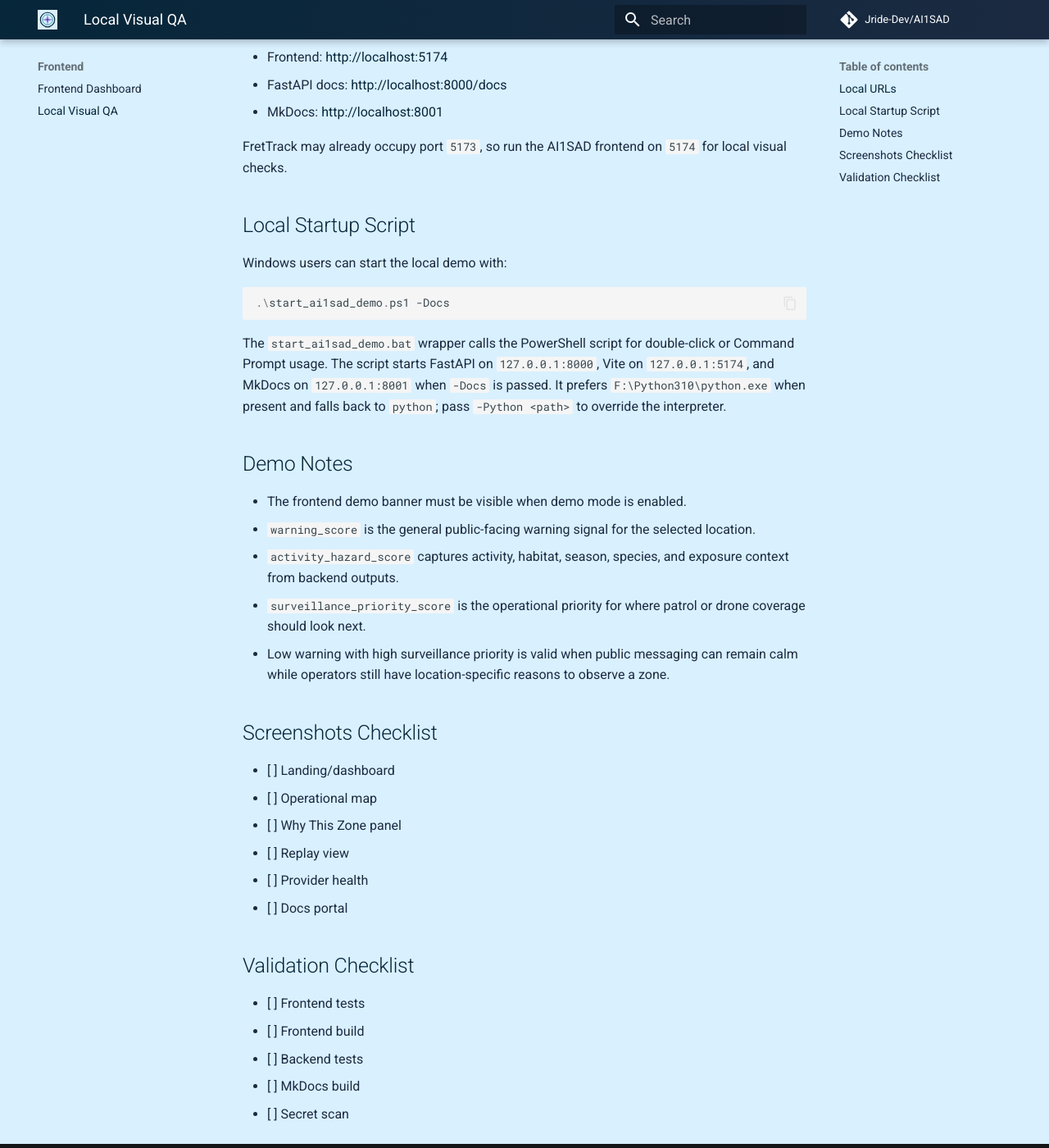
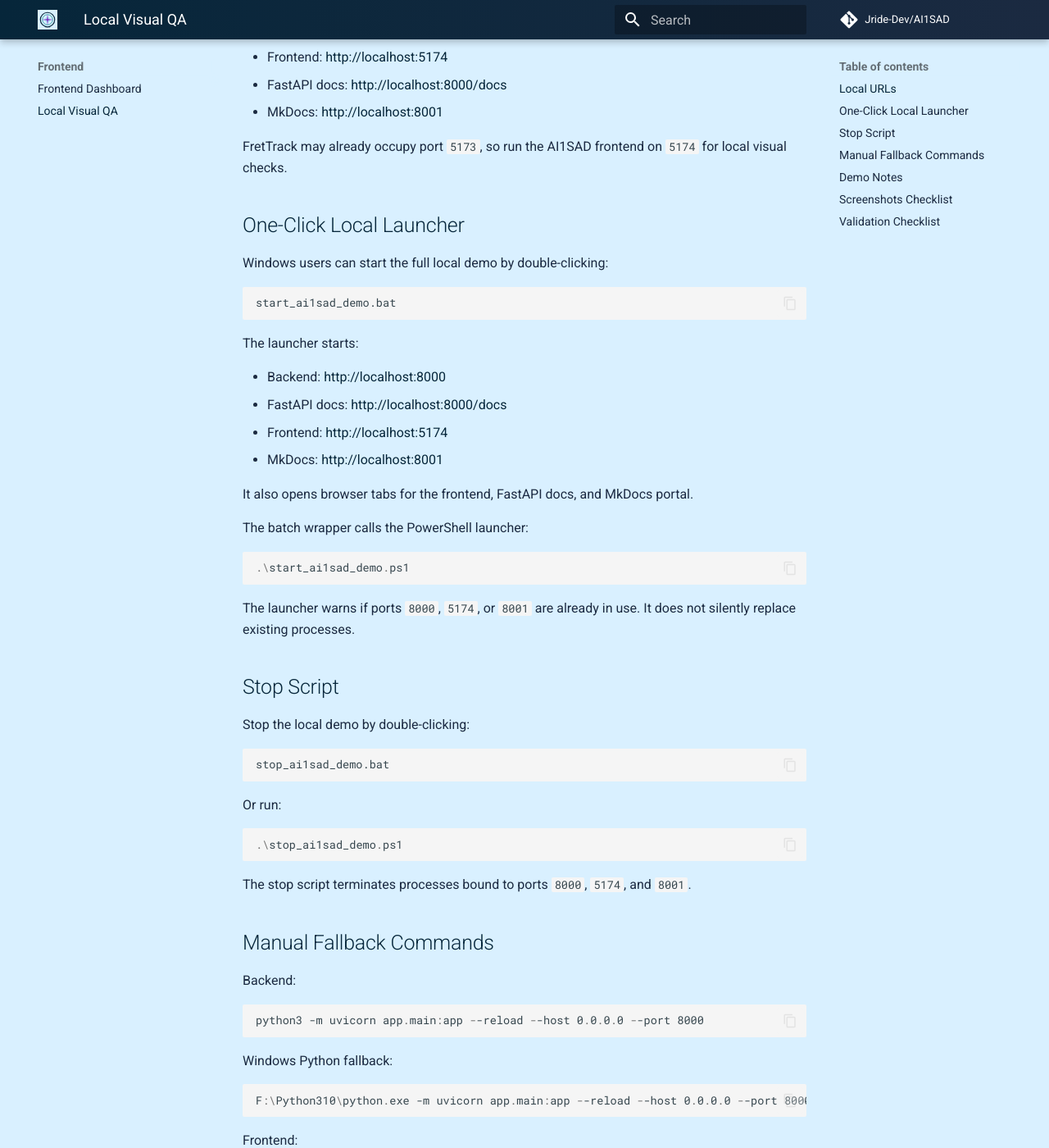
Before and after one commit to Jride-Dev/AI1SAD, an MkDocs documentation site: the page built from docs/LOCAL_VISUAL_QA.md, in a window 1280 px wide and 1400 px high, scrolled down 287 px. Shown: the whole window at 82% size. Built offline with MkDocs 1.6.1 and Material for MkDocs 9.7.7, drawn with Linux system fonts in a browser that asks for light colours; comment, search, counter and statistics services are not loaded; some of the changed text lies outside the part shown.

Commit message:
Add one-click local demo launcher

````diff
--- a/docs/LOCAL_VISUAL_QA.md
+++ b/docs/LOCAL_VISUAL_QA.md
@@ -10,15 +10,73 @@
 
 FretTrack may already occupy port `5173`, so run the AI1SAD frontend on `5174` for local visual checks.
 
-## Local Startup Script
+## One-Click Local Launcher
 
-Windows users can start the local demo with:
+Windows users can start the full local demo by double-clicking:
+
+```text
+start_ai1sad_demo.bat
+```
+
+The launcher starts:
+
+- Backend: <http://localhost:8000>
+- FastAPI docs: <http://localhost:8000/docs>
+- Frontend: <http://localhost:5174>
+- MkDocs: <http://localhost:8001>
+
+It also opens browser tabs for the frontend, FastAPI docs, and MkDocs portal.
+
+The batch wrapper calls the PowerShell launcher:
 
 ```powershell
-.\start_ai1sad_demo.ps1 -Docs
+.\start_ai1sad_demo.ps1
 ```
 
-The `start_ai1sad_demo.bat` wrapper calls the PowerShell script for double-click or Command Prompt usage. The script starts FastAPI on `127.0.0.1:8000`, Vite on `127.0.0.1:5174`, and MkDocs on `127.0.0.1:8001` when `-Docs` is passed. It prefers `F:\Python310\python.exe` when present and falls back to `python`; pass `-Python <path>` to override the interpreter.
+The launcher warns if ports `8000`, `5174`, or `8001` are already in use. It does not silently replace existing processes.
+
+## Stop Script
+
+Stop the local demo by double-clicking:
+
+```text
+stop_ai1sad_demo.bat
+```
+
+Or run:
+
+```powershell
+.\stop_ai1sad_demo.ps1
+```
+
+The stop script terminates processes bound to ports `8000`, `5174`, and `8001`.
+
+## Manual Fallback Commands
+
+Backend:
+
+```powershell
+python3 -m uvicorn app.main:app --reload --host 0.0.0.0 --port 8000
+```
+
+Windows Python fallback:
+
+```powershell
+F:\Python310\python.exe -m uvicorn app.main:app --reload --host 0.0.0.0 --port 8000
+```
+
+Frontend:
+
+```powershell
+cd frontend
+npm run dev -- --host 0.0.0.0 --port 5174
+```
+
+MkDocs:
+
+```powershell
+mkdocs serve --dev-addr 0.0.0.0:8001
+```
 
 ## Demo Notes
 
````
Also changed, not shown: 3 other files.
